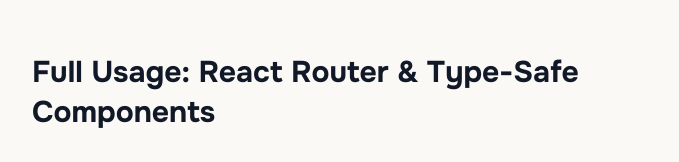
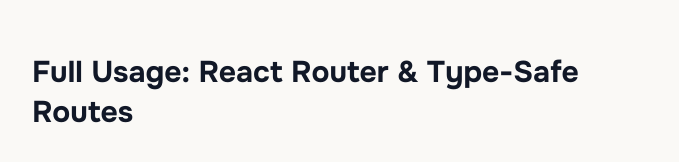
Before and after one commit to LeonardTarigan/personal-web-v4, an Astro site: page /blogs/two-words-total-safety-the-power-of-const-assertion-in-typescript in a window 1280 px wide. Shown: the part 6935-7097 px from the top of the page, without its empty margins (300-979 px from the left). Built offline with nearby package versions, Linux system fonts and the light colour scheme; Astro itself is replaced by a stand-in of ours; some packages are replaced by stand-ins of ours; a web font is replaced by a local one.

Commit message:
fix: adjust blog

```diff
--- a/src/content/blogs/two-words-total-safety-the-power-of-const-assertion-in-typescript.md
+++ b/src/content/blogs/two-words-total-safety-the-power-of-const-assertion-in-typescript.md
@@ -147,7 +147,7 @@ If we try to derive a type without using const assertion, the result is far less
 - **Without `as const`**: TypeScript sees the object values as generic strings. When we derive the `AppPath` type, the result is simply `string`. This doesn't help us prevent typos.
 - **With `as const`**: TypeScript locks the values into literal types. The resulting `AppPath` type is exactly `"/home" | "profile" | "/settings" | "/chat"`.
 
-## Full Usage: React Router & Type-Safe Components
+## Full Usage: React Router & Type-Safe Routes
 
 Now that we’ve built our foundation, we can apply this across our entire React application. By combining our `APP_PATHS` object and the derived `AppPath` type, we can create a system where the Source of Truth flows from our configuration directly into our components. This eliminates the need to manually sync our routing logic with our UI links.
 
```
